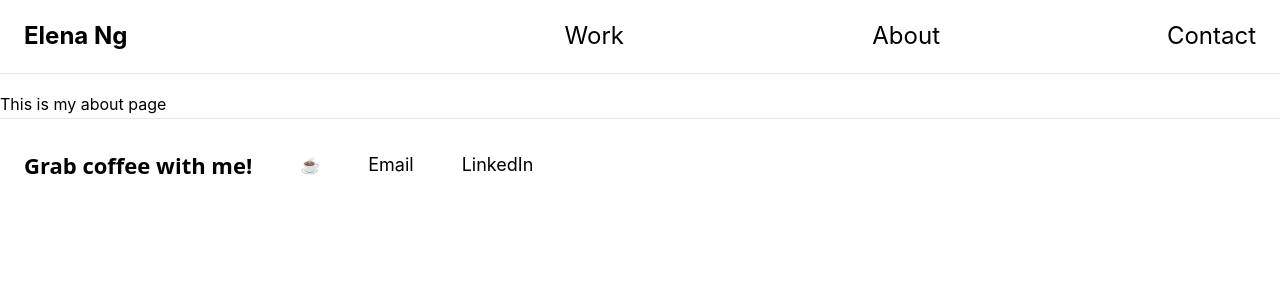
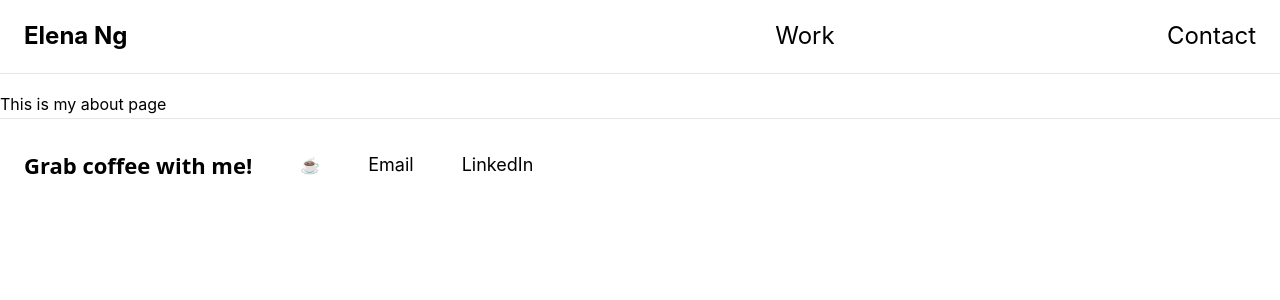
Before and after one commit to isabelaelena/isabelaelena.github.io, a SvelteKit app: page /about in a window 1280 px wide. Shown: the top 300 px of the page. Built offline with nearby package versions, Linux system fonts and the light colour scheme.

Commit message:
Comment out missing link

```diff
--- a/src/routes/+layout.svelte
+++ b/src/routes/+layout.svelte
@@ -11,7 +11,7 @@
     <ul class="hidden w-full justify-end space-x-8 md:flex">
       <li class="mr-auto"><a href="/home" class="font-bold">Elena Ng</a></li>
       <li><a href="/works/duanyam" class="hover:italic">Work</a></li>
-      <li><a href="#about" class="hover:italic">About</a></li>
+      <!-- <li><a href="#about" class="hover:italic">About</a></li> -->
       <li><a href="#contact" class="hover:italic">Contact</a></li>
     </ul>
   </div>
```
